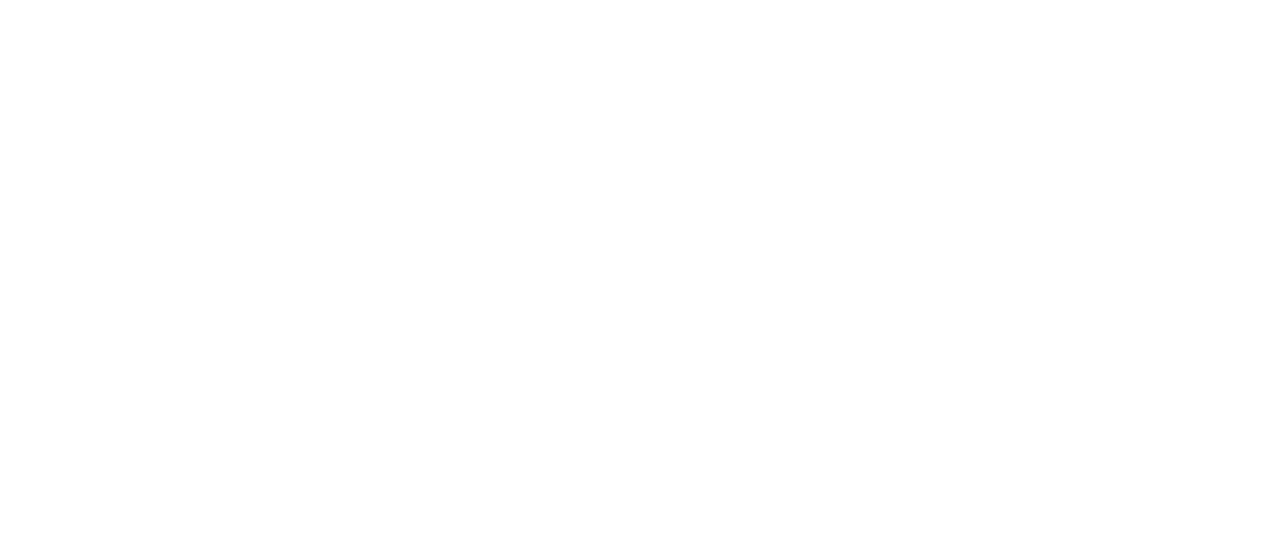
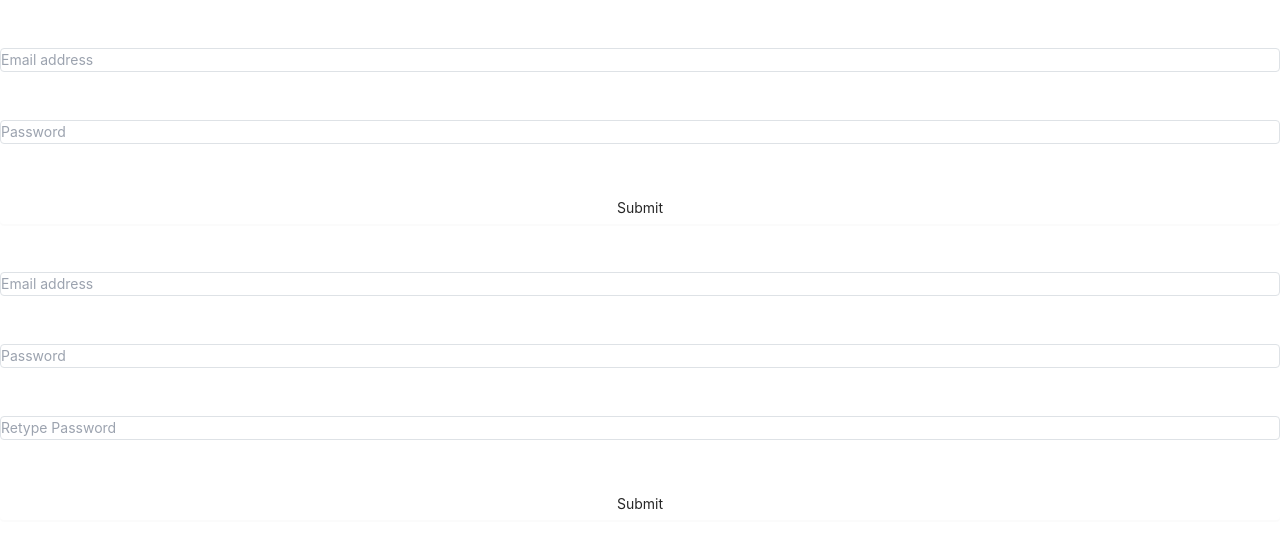
Before and after one commit to apnicholls/recipebookapril-web, a React (Create React App) app: page / in a window 1280 px wide. Shown: the top 548 px of the page. Built offline with nearby package versions, Linux system fonts and the light colour scheme.

Commit message:
checking in

```diff
--- a/src/App.js
+++ b/src/App.js
@@ -1,14 +1,55 @@
 import './App.css';
 import React, { useEffect, useState } from "react";
 import { BrowserRouter as Router, Switch, Route, Link } from 'react-router-dom';
+import {Button,Collapse,Row,Col} from 'antd'
 import Dashboard from "./dashboard";
 
 function Auth () {
+
+  const [email, setEmail] = useState('');
+  const [password, setPassword] = useState('');
+  const [retypePassword, setRetypePassword] = useState('');
+
+  const onSignIn = async () => {
+  };
+
+  const onSignUp = async () => {
+  };
+
+
   return (
     <div>
-{/*       <form onSubmit={onSignIn}>
-
-      </form> */}
+      <form onSubmit={onSignIn}>
+                <Row type={'flex'} align={'center'} className={'mt-5'}>
+                    <Col span={24}>
+                        <input type="email" value={email} onChange={(ev) => setEmail(ev.currentTarget.value)} required className={'border w-full rounded'} placeholder={'Email address'}/>
+                    </Col>
+                    <Col span={24} className={'mt-5'}>
+                        <input type="password" value={password} onChange={(ev) => setPassword(ev.currentTarget.value)} required className={'border w-full rounded'} placeholder={'Password'}/>
+                    </Col>
+                    <Col span={24} className={'mt-5'}>
+                        <Button htmlType={'submit'} className={'border-0 bg-edorble-yellow-500 hover:bg-edorble-yellow-600 hover:text-black w-full rounded font-bold'}>Submit</Button>
+                    </Col>
+                </Row>
+            </form>
+            <form onSubmit={onSignUp}>
+                <Row type={'flex'} align={'center'} className={'mt-5'}>
+                    <Col span={24}>
+                        <input type="email" value={email} onChange={(ev) => setEmail(ev.currentTarget.value)} required className={'border w-full rounded'} placeholder={'Email address'}/>
+                    </Col>
+                    <Col span={24} className={'mt-5'}>
+                        <input type="password" value={password} onChange={(ev) => setPassword(ev.currentTarget.value)} required className={'border w-full rounded'} placeholder={'Password'}/>
+                    </Col>
+                    <Col span={24} className={'mt-5'}>
+                        <input type="password" value={retypePassword} onChange={(ev) => setRetypePassword(ev.currentTarget.value)} required className={'border w-full rounded'} placeholder={'Retype Password'}/>
+                        {(password != retypePassword) && <small className={'text-red-500 font-bold'}>Passwords don't match</small>}
+                    </Col>
+                    <Col span={24} className={'mt-5'}>
+                        <Button  htmlType={'submit'} disabled={password != retypePassword} className={'border-0 bg-edorble-yellow-500 hover:bg-edorble-yellow-600 hover:text-black w-full rounded font-bold'}>Submit</Button>
+                        {/*<Button loading={loading} disabled={password != retypePassword} type="primary" htmlType={'submit'} className={'border-0 w-full rounded font-bold'}>Submit</Button>*/}
+                    </Col>
+                </Row>
+            </form>
     </div>
   )
 }
```
